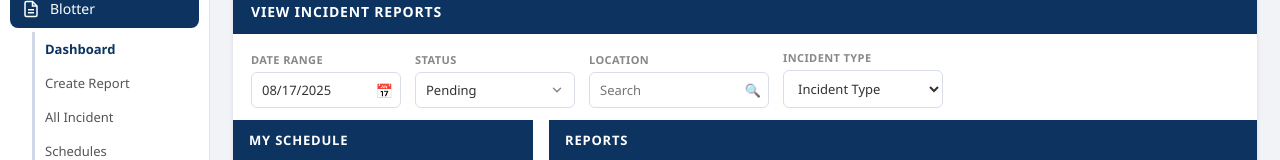
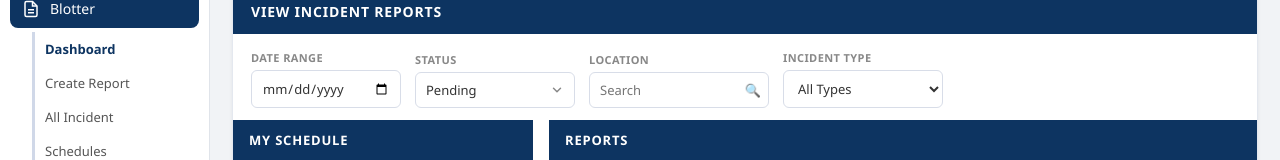
Before and after one commit to yrmendones/Blotter-and-Incident-Report-System, a plain HTML site: page index.html in a window 1280 px wide. Shown: the part 222-382 px from the top of the page. Drawn offline with Linux system fonts and the light colour scheme.

Commit message:
Dashboard

```diff
--- a/index.html
+++ b/index.html
@@ -170,13 +170,14 @@
             <div class="section-box">
                 <div class="section-header">VIEW INCIDENT REPORTS</div>
                 <div class="filters-row">
+                    <!-- Updated Date Range: No emoji, clean native picker -->
                     <div class="filter-group">
                         <label>Date Range</label>
                         <div class="date-wrap">
-                            <input class="filter-input" type="text" value="08/17/2025" style="width:150px;padding-right:28px;" />
-                            <span class="cal-icon">📅</span>
+                            <input class="filter-input" type="date" style="width:150px;" />
                         </div>
                     </div>
+                    <!-- Status Dropdown (Closed removed) -->
                     <div class="filter-group">
                         <label>Status</label>
                         <div class="dropdown-container" id="statusContainer">
@@ -190,10 +191,10 @@
                                 <div class="dropdown-option selected" data-value="Pending">Pending</div>
                                 <div class="dropdown-option" data-value="Investigation">Investigation</div>
                                 <div class="dropdown-option" data-value="Resolved">Resolved</div>
-                                <div class="dropdown-option" data-value="Closed">Closed</div>
                             </div>
                         </div>
                     </div>
+                    <!-- Location Search -->
                     <div class="filter-group">
                         <label>Location</label>
                         <div class="search-wrap">
@@ -201,13 +202,18 @@
                             <span class="search-icon">🔍</span>
                         </div>
                     </div>
+                    <!-- Incident Type Options (Updated) -->
                     <div class="filter-group">
                         <label>Incident Type</label>
                         <select class="filter-select" style="width:160px;">
-                            <option>Incident Type</option>
+                            <option>All Types</option>
+                            <option>Physical Abuse</option>
                             <option>Theft</option>
-                            <option>Assault</option>
-                            <option>Dispute</option>
+                            <option>Domestic Violence</option>
+                            <option>Verbal Abuse</option>
+                            <option>Trespassing</option>
+                            <option>Vandalism</option>
+                            <option>Others</option>
                         </select>
                     </div>
                 </div>
--- a/styles.css
+++ b/styles.css
@@ -279,20 +279,12 @@ body {
     border-color: #0d3461;
 }
 
+/* ===== DATE WRAP (cleaned) ===== */
 .date-wrap {
     position: relative;
 }
 
-.date-wrap .cal-icon {
-    position: absolute;
-    right: 8px;
-    top: 50%;
-    transform: translateY(-50%);
-    color: #888;
-    font-size: 14px;
-    pointer-events: none;
-}
-
+/* ===== SEARCH WRAP ===== */
 .search-wrap {
     position: relative;
 }
```
